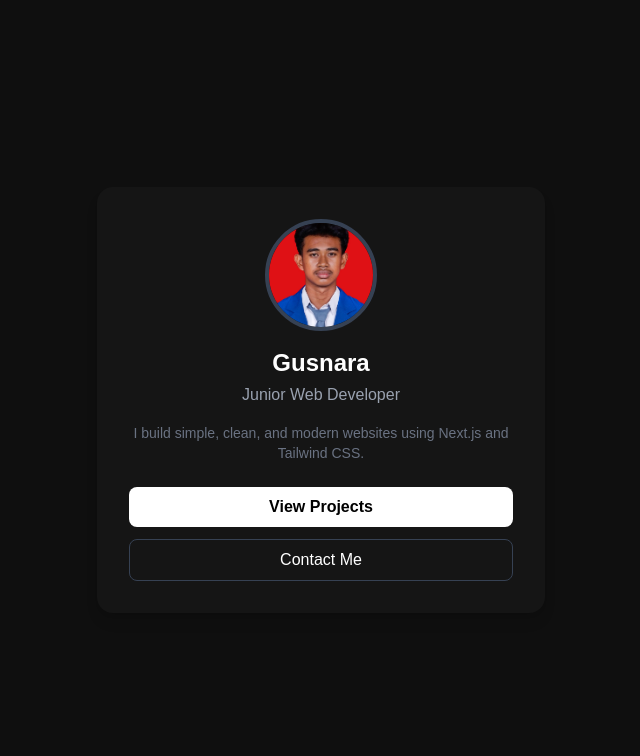
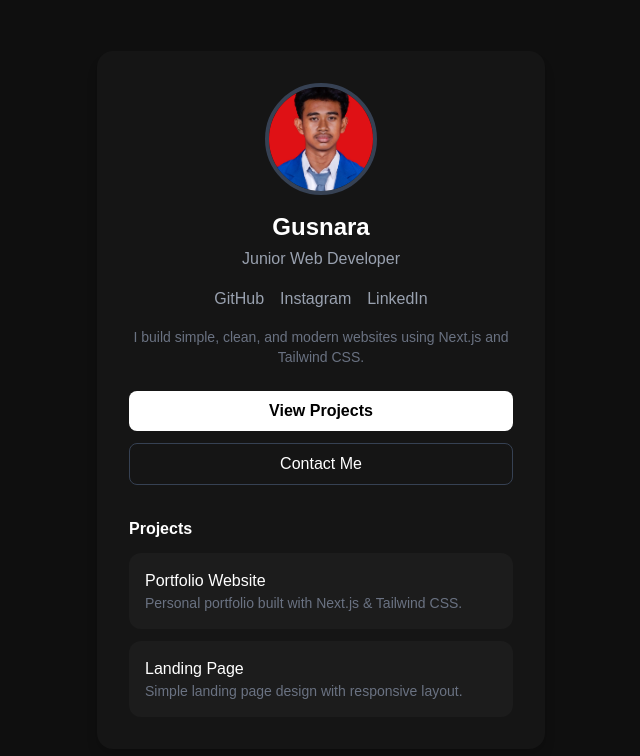
Before and after one commit to GUSNARA66/cv-portfolio, a Next.js app: page / in a window 1280 px wide. Shown: the top 756 px of the page, without its empty margins (319-959 px from the left). Built offline with nearby package versions, Linux system fonts and the light colour scheme.

Commit message:
add social links and projects section

```diff
--- a/app/page.tsx
+++ b/app/page.tsx
@@ -20,16 +20,22 @@ export default function Home() {
           Junior Web Developer
         </p>
 
+        {/* SOSIAL */}
+        <div className="flex justify-center gap-4 mt-4">
+          <a href="#" className="text-gray-400 hover:text-white transition">GitHub</a>
+          <a href="#" className="text-gray-400 hover:text-white transition">Instagram</a>
+          <a href="#" className="text-gray-400 hover:text-white transition">LinkedIn</a>
+        </div>
+
         {/* DESKRIPSI */}
         <p className="text-gray-500 text-sm mt-4">
-          I build simple, clean, and modern websites using
-          Next.js and Tailwind CSS.
+          I build simple, clean, and modern websites using Next.js and Tailwind CSS.
         </p>
 
         {/* BUTTON */}
         <div className="mt-6 flex flex-col gap-3">
           <a
-            href="#"
+            href="#projects"
             className="w-full py-2 rounded-lg bg-white text-black font-semibold hover:bg-gray-200 transition"
           >
             View Projects
@@ -43,6 +49,27 @@ export default function Home() {
           </a>
         </div>
 
+        {/* PROJECTS */}
+        <div id="projects" className="mt-8 text-left">
+          <h2 className="text-white font-semibold mb-3">Projects</h2>
+
+          <div className="space-y-3">
+            <div className="p-4 rounded-xl bg-[#1c1c1c] hover:bg-[#232323] transition">
+              <h3 className="text-white font-medium">Portfolio Website</h3>
+              <p className="text-gray-500 text-sm">
+                Personal portfolio built with Next.js & Tailwind CSS.
+              </p>
+            </div>
+
+            <div className="p-4 rounded-xl bg-[#1c1c1c] hover:bg-[#232323] transition">
+              <h3 className="text-white font-medium">Landing Page</h3>
+              <p className="text-gray-500 text-sm">
+                Simple landing page design with responsive layout.
+              </p>
+            </div>
+          </div>
+        </div>
+
       </div>
     </main>
   )
```
